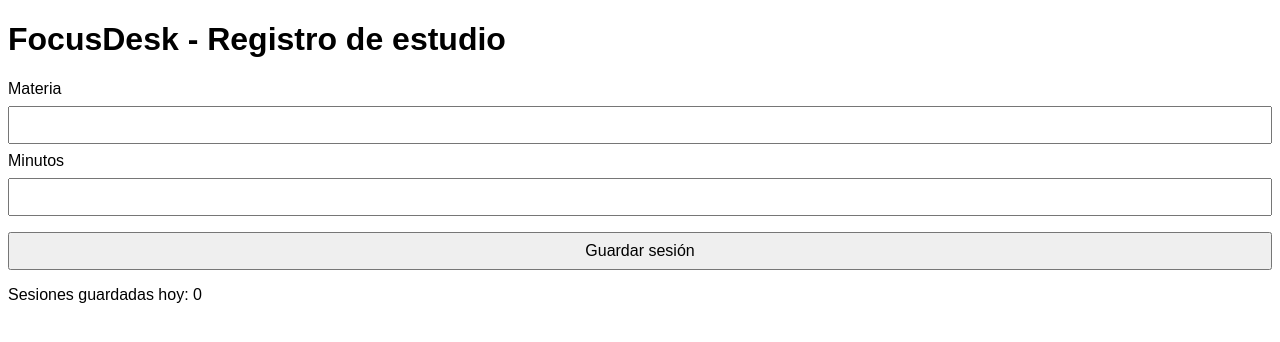
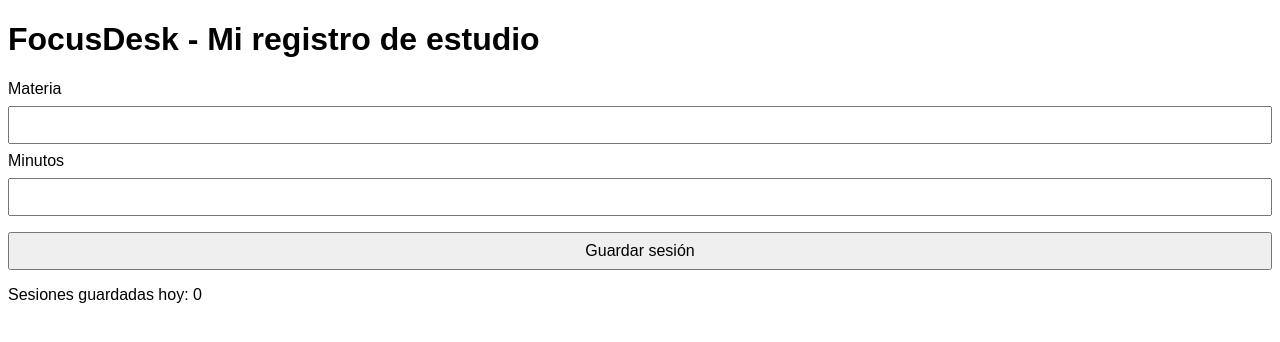
Before and after one commit to alejim25/FocusDesk, a plain HTML site: page index.html in a window 1280 px wide. Drawn offline with Linux system fonts and the light colour scheme.

Commit message:
Actualiza titulo de FocusDesk

```diff
--- a/index.html
+++ b/index.html
@@ -10,7 +10,7 @@
 
 <body>
   <main>
-    <h1>FocusDesk - Registro de estudio</h1>
+    <h1>FocusDesk - Mi registro de estudio</h1>
 
     <form id="session-form">
       <label for="subject">Materia</label>
```
